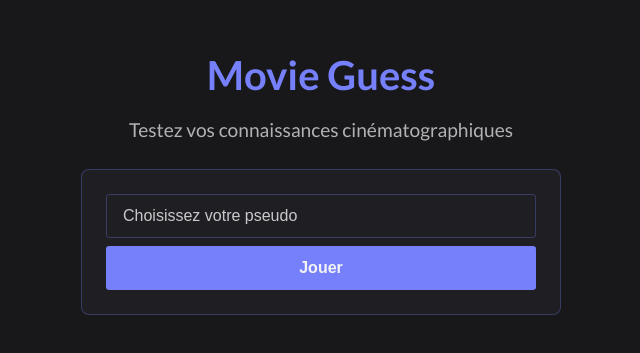
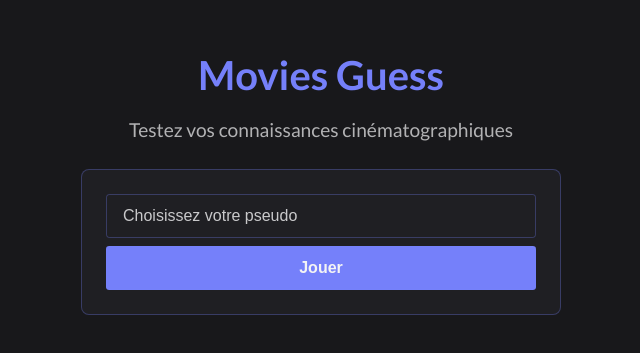
Before and after one commit to BodeFlorian/Movies-Guess, a React (Vite) app: page / in a window 1280 px wide. Shown: the part 221-574 px from the top of the page, without its empty margins (319-959 px from the left). Built offline with nearby package versions, Linux system fonts and the light colour scheme; no server answers; the HTML template or start-up script is replaced by a standard one.

Commit message:
Correction titre du jeu

```diff
--- a/index.html
+++ b/index.html
@@ -16,10 +16,10 @@
     <meta name="author" content="Florian Bode / Twayz" />
 
     <!-- Open Graph pour Facebook / Social media -->
-    <meta property="og:title" content="Movie Guess" />
+    <meta property="og:title" content="Movies Guess" />
     <meta
       property="og:description"
-      content="Testez vos connaissances sur les films avec Movie Guess, un jeu de devinettes."
+      content="Testez vos connaissances sur les films avec Movies Guess, un jeu de devinettes."
     />
     <meta property="og:image" content="" />
     <meta property="og:url" content="https://movies-guess.netlify.app/" />
@@ -30,12 +30,12 @@
     <meta name="twitter:title" content="Movie Guess" />
     <meta
       name="twitter:description"
-      content="Testez vos connaissances sur les films avec Movie Guess, un jeu de devinettes."
+      content="Testez vos connaissances sur les films avec Movies Guess, un jeu de devinettes."
     />
     <meta name="twitter:image" content="" />
     <meta name="twitter:url" content="https://movies-guess.netlify.app/" />
 
-    <title>Movie Guess</title>
+    <title>Movies Guess</title>
   </head>
   <body>
     <div id="root"></div>
--- a/src/pages/Index/index.jsx
+++ b/src/pages/Index/index.jsx
@@ -34,7 +34,7 @@ const Index = () => {
   return (
     <div className="home">
       <div className="home__presentation">
-        <h1 className="home__title">Movie Guess</h1>
+        <h1 className="home__title">Movies Guess</h1>
         <p className="home__subtitle">
           Testez vos connaissances cinématographiques
         </p>
```
